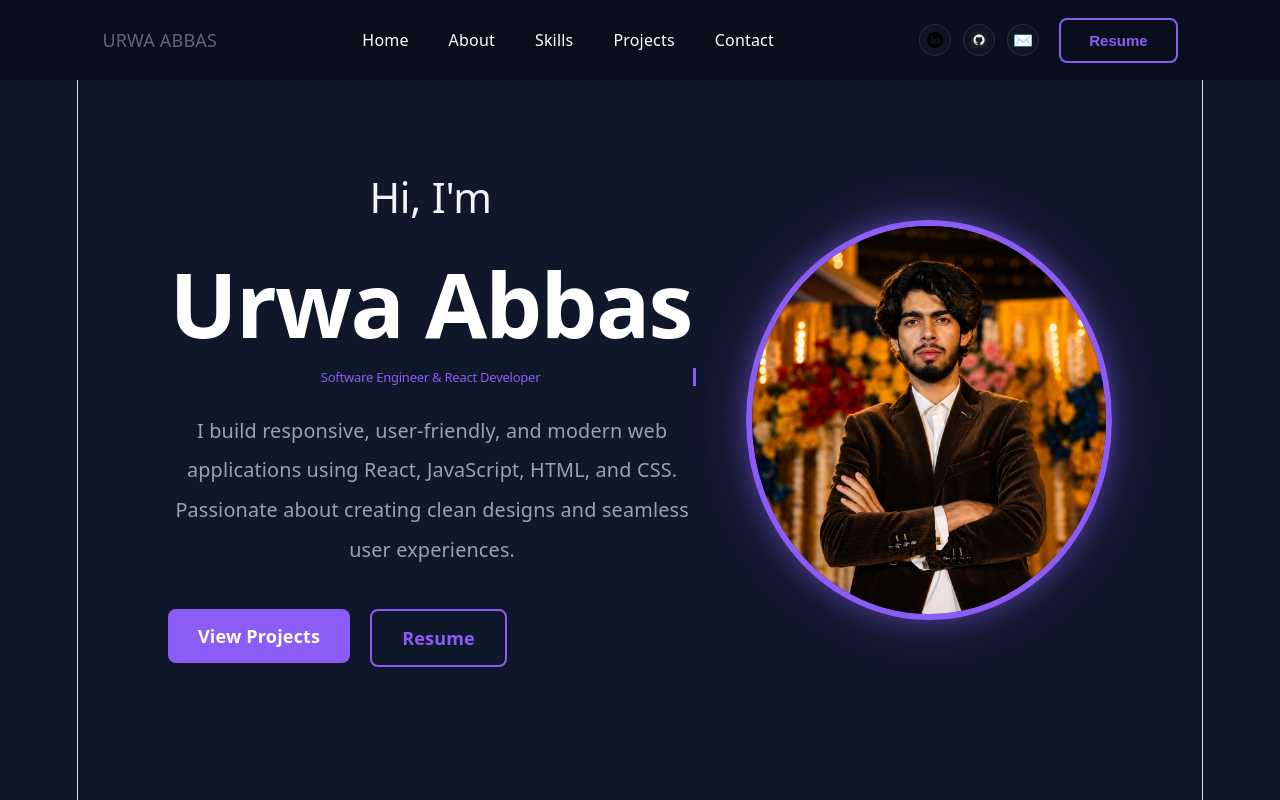
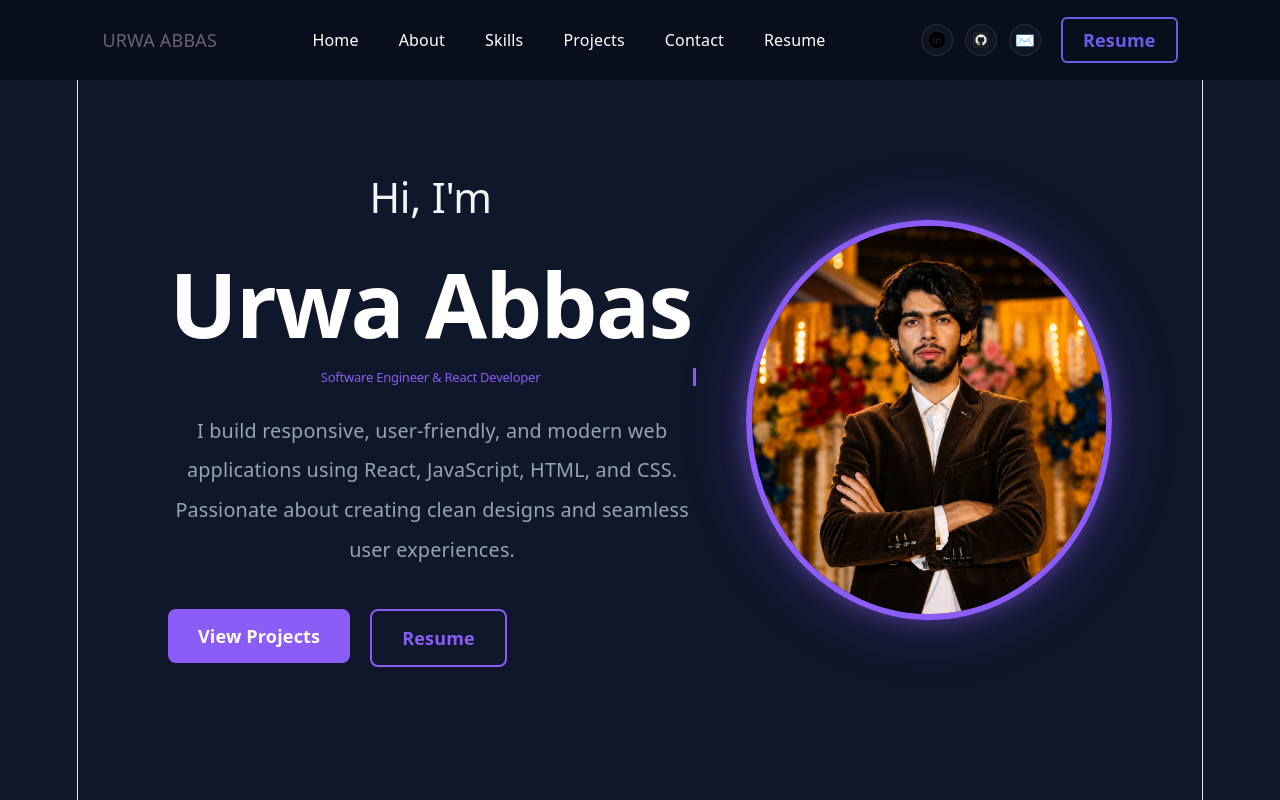
Before and after one commit to urwaabbas/portfolio, a React (Vite) app: page / in a window 1280 px wide. Shown: the top 800 px of the page. Built offline with nearby package versions, Linux system fonts and the light colour scheme.

Commit message:
resume button responsive

```diff
--- a/src/components/navbar/nav.css
+++ b/src/components/navbar/nav.css
@@ -242,3 +242,24 @@
     text-decoration: none;
   }
 }
+
+/* Styling for the Desktop Resume Button */
+.desktop-resume-btn {
+  display: inline-block;
+  padding: 8px 20px;
+  border: 2px solid #6c5ce7; /* Elegant purple border matching your active UI */
+  border-radius: 6px;
+  color: #6c5ce7;            /* Text color matches the border */
+  font-weight: 600;
+  text-decoration: none;
+  background-color: transparent;
+  transition: all 0.3s ease;
+}
+
+/* Hover Effect to make it interactive */
+.desktop-resume-btn:hover {
+  background-color: #6c5ce7; /* Fills up with purple on hover */
+  color: #ffffff;            /* Text turns white */
+  box-shadow: 0 0 10px rgba(108, 92, 231, 0.5); /* Soft neon glow */
+  transform: translateY(-1px);
+}
--- a/src/components/navbar/nav.jsx
+++ b/src/components/navbar/nav.jsx
@@ -2,6 +2,7 @@ import React, { useState } from "react";
 import logo from "../../assets/logo-urwa-abbas.png";
 import linkedinLogo from "../../assets/linked-in-logo.png";
 import githubLogo from "../../assets/git-hub-logo.png";
+import resumePdf from "../../assets/URWA_ABBAS_CV.pdf";
 import "./nav.css";
 
 const Navbar = () => {
@@ -18,7 +19,7 @@ const Navbar = () => {
         </div>
       </div>
 
-      {/* The main links container */}
+      {/* Navigation Links & Mobile Sidebar */}
       <ul className={`nav-links ${menuOpen ? "active" : ""}`}>
         <li><a href="#home" onClick={closeMenu}>Home</a></li>
         <li><a href="#about" onClick={closeMenu}>About</a></li>
@@ -26,7 +27,13 @@ const Navbar = () => {
         <li><a href="#projects" onClick={closeMenu}>Projects</a></li>
         <li><a href="#contact" onClick={closeMenu}>Contact</a></li>
 
-        {/* Added: These will only show up inside the mobile tray view */}
+        {/* Mobile Resume Button (Visible only on mobile/tablet screens) */}
+        <li className="mobile-resume-li">
+          <a href={resumePdf} download="URWA_ABBAS_CV.pdf" onClick={closeMenu} className="mobile-resume-btn">
+            Resume
+          </a>
+        </li>
+
         <li className="mobile-socials-row">
           <a href="https://www.linkedin.com/in/urwah-abbas-ahssan-6a90563b2/" target="_blank" rel="noopener noreferrer">
             <img src={linkedinLogo} alt="LinkedIn" />
@@ -40,7 +47,7 @@ const Navbar = () => {
         </li>
       </ul>
 
-      {/* This remains perfect for Desktop laptops */}
+      {/* Desktop Layout Actions (Hidden on mobile via CSS) */}
       <div className="nav-actions">
         <div className="nav-socials">
           <a href="https://www.linkedin.com/in/urwah-abbas-ahssan-6a90563b2/" target="_blank" rel="noopener noreferrer" className="nav-social-icon" title="LinkedIn">
@@ -55,7 +62,9 @@ const Navbar = () => {
         </div>
 
         <div className="nav-btn">
-          <button>Resume</button>
+          <a href={resumePdf} download="URWA_ABBAS_CV.pdf" className="desktop-resume-btn">
+            Resume
+          </a>
         </div>
       </div>
     </nav>
```
Also changed, not shown: 1 other file (tests, documents, lock files or other folders).
